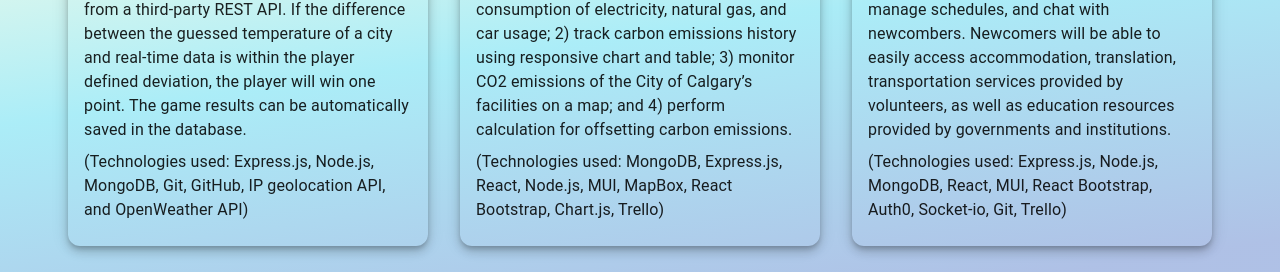
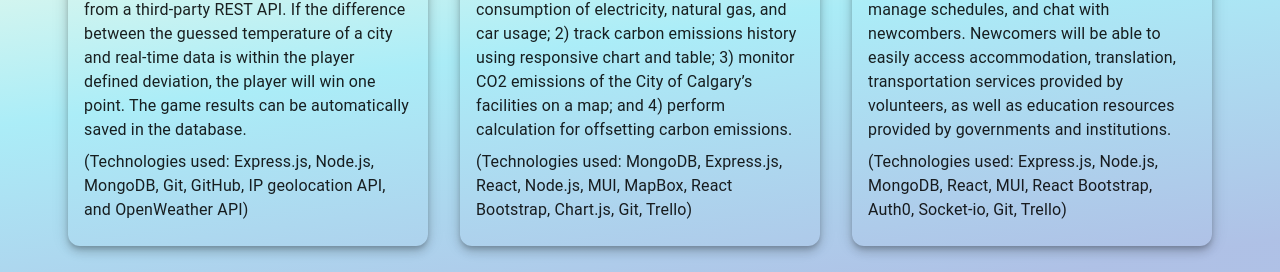
Before and after one commit to Cody2022/personalsite, a React (Create React App) app: page / in a window 1280 px wide. Shown: the part 814-1086 px from the top of the page. Built offline with nearby package versions, Linux system fonts and the light colour scheme.

Commit message:
Modified project content

```diff
--- a/src/Pages/SoftwareEngineer.js
+++ b/src/Pages/SoftwareEngineer.js
@@ -231,7 +231,7 @@
             </Typography>
             <Typography sx={{ pt: 1 }}>
               (Technologies used: MongoDB, Express.js, React, Node.js, MUI,
-              MapBox, React Bootstrap, Chart.js, Trello)
+              MapBox, React Bootstrap, Chart.js, Git, Trello)
             </Typography>
           </CardContent>
         </Card>
```
